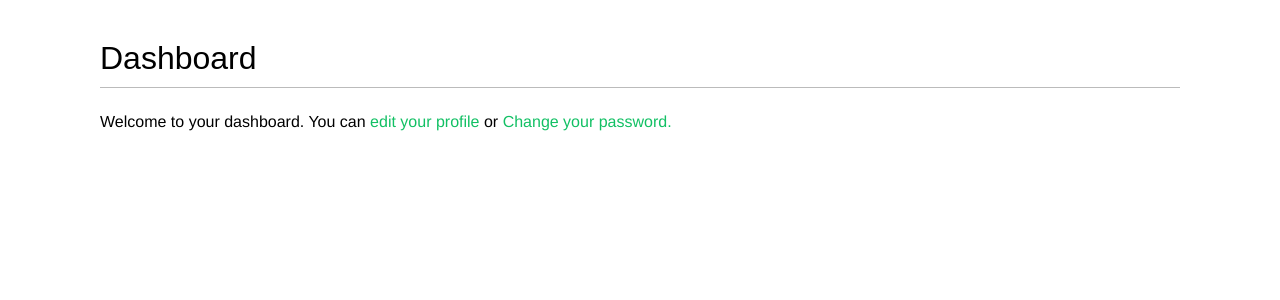
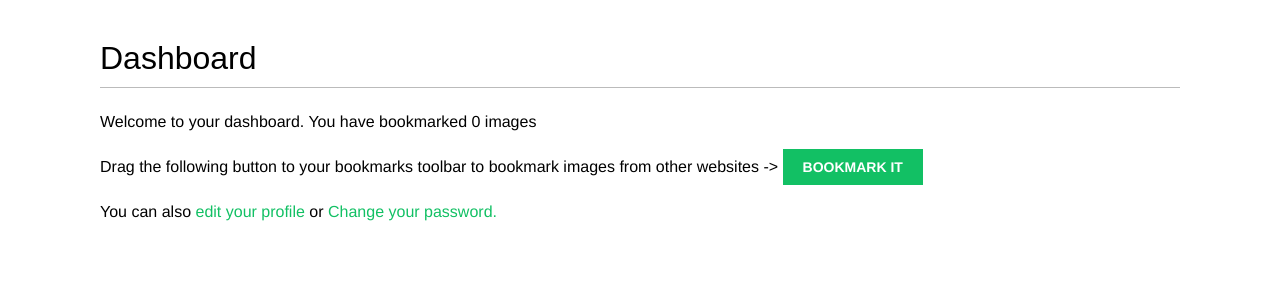
Before and after one commit to Alm4my/bookmarks, a Django app: page /account/ in a window 1280 px wide. Shown: the part 48-348 px from the top of the page. Run offline with Django 3.2, Linux system fonts and the light colour scheme; the visitor is signed in with stand-in values (Sample User, id 1); data that the repository does not hold is empty; parts of the project's set-up code (start-up, migrations or seed data) failed here and were passed over; some web fonts are replaced.

Commit message:
Add bookmarklet_launcher.js and modify dashboard.html

```diff
--- a/templates/account/dashboard.html
+++ b/templates/account/dashboard.html
@@ -5,8 +5,22 @@
 
 {% block content %}
     <h1>Dashboard</h1>
+    {% with total_images_created=request.user.images_created.count %}
+        <p>
+            Welcome to your dashboard.
+            You have bookmarked {{ total_images_created }} image{{ total_images_created|pluralize }}
+        </p>
+    {% endwith %}
+
     <p>
-        Welcome to your dashboard. You can
+        Drag the following button to your bookmarks toolbar to bookmark
+        images from other websites ->
+        <a href="javascript:{% include 'images/bookmarklet_launcher.js' %}"
+           class="button">Bookmark it</a>
+    </p>
+
+    <p>
+        You can also
         <a href="{% url 'edit' %}">edit your profile</a>
         or <a href="{% url 'password_change' %}">Change your password.</a>
     </p>
--- /dev/null
+++ b/templates/images/bookmarklet_launcher.js
@@ -0,0 +1,9 @@
+(function () {
+    if (window.myBookmarklet !== undefined){
+        myBookmarklet();
+    }
+    else{
+        document.body.appendChild(document.createElement('script'))
+            .src(`https://127.0.0.1/static/js/bookmarklet.js?r=${Math.floor(Math.random()*999999999999999)}`);
+    }
+})
```
